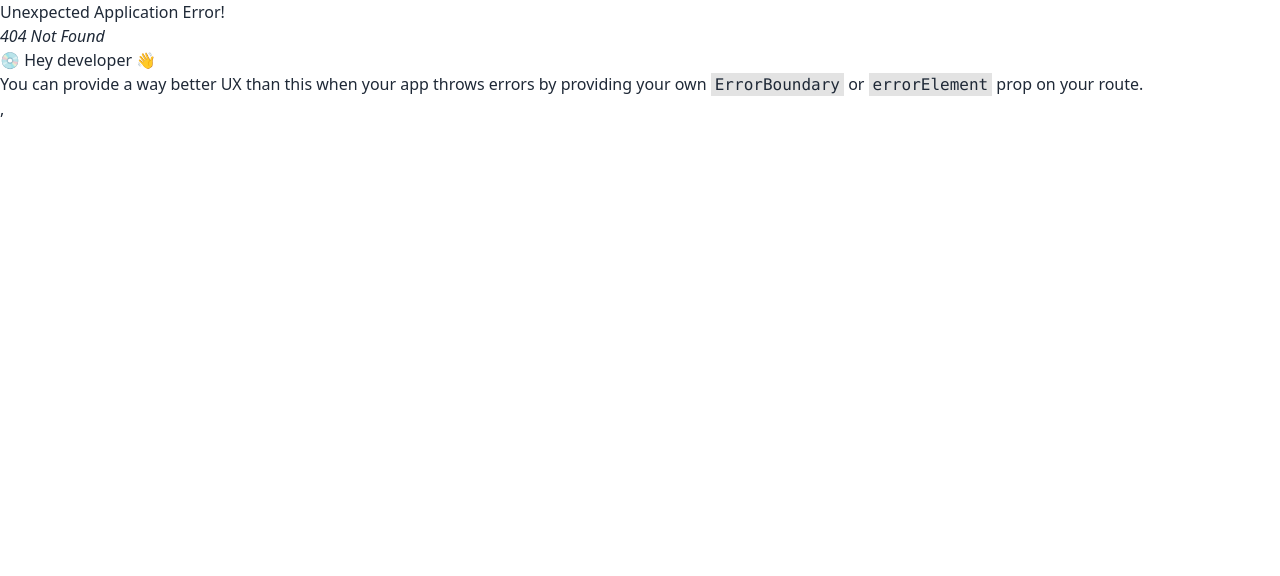
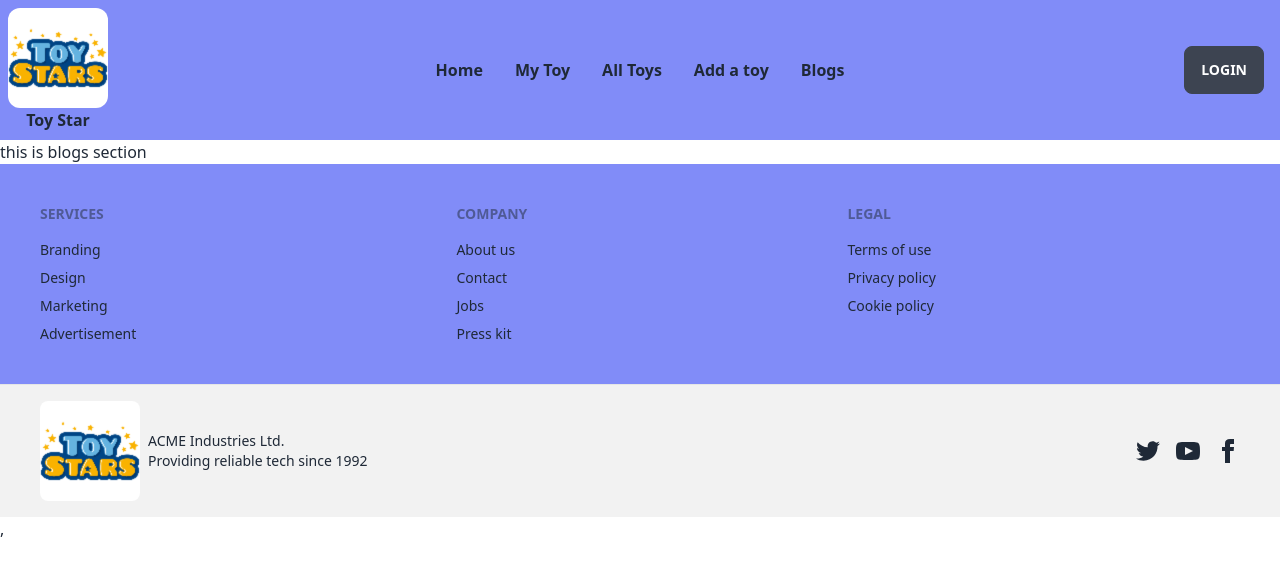
Before and after one commit to Farjanajhn/the-toy-story-client, a React (Vite) app: page /blogs in a window 1280 px wide. Before the commit this address had no page. Shown: the top 576 px of the page. Built offline with nearby package versions, Linux system fonts and the light colour scheme.

Commit message:
added firebase config file

```diff
--- a/package.json
+++ b/package.json
@@ -11,6 +11,7 @@
   },
   "dependencies": {
     "daisyui": "^2.51.6",
+    "firebase": "^9.22.0",
     "localforage": "^1.10.0",
     "match-sorter": "^6.3.1",
     "react": "^18.2.0",
--- a/src/Routes/Routes.jsx
+++ b/src/Routes/Routes.jsx
@@ -1,4 +1,5 @@
 import { createBrowserRouter } from "react-router-dom";
+import Blogs from "../components/Home/Home/Blogs";
 import Home from "../components/Home/Home/Home";
 import Login from "../components/Home/Login";
 import Registration from "../components/Home/Registration";
@@ -22,7 +23,8 @@ const router = createBrowserRouter([
         element:<Registration></Registration>
       },
       {
-
+        path: 'blogs',
+        element:<Blogs></Blogs>
       }
     ]
   },
--- a/src/components/Home/Home/Banner.jsx
+++ b/src/components/Home/Home/Banner.jsx
@@ -4,7 +4,7 @@ import { Link } from "react-router-dom";
 const Banner = () => {
   return (
     <div className="hero max-h-screen">
-    <img src="https://as2.ftcdn.net/v2/jpg/01/17/01/17/1000_F_117011711_eGTO7cIBo2uN0FvdazRvW3M6Ffz52uzW.jpg" alt="" />
+    <img src="https://img.freepik.com/premium-vector/children-with-simple-geometry-forms-different-geometric-shape-educational-geometry-children-back-school_253263-121.jpg?w=2000" alt="" />
 <div className="hero-overlay bg-opacity-30"></div>
 <div className="hero-content text-center text-neutral-content">
 <div className="max-w-lg">
--- /dev/null
+++ b/src/components/Home/Home/Blogs.jsx
@@ -0,0 +1,11 @@
+
+
+const Blogs = () => {
+  return (
+    <div>
+      <h1>this is blogs section</h1>
+    </div>
+  );
+};
+
+export default Blogs;
--- a/src/components/Home/Registration.jsx
+++ b/src/components/Home/Registration.jsx
@@ -6,7 +6,7 @@ const Registration = () => {
   <div className="hero-content flex-col lg:flex-row-reverse">
     <div className="text-center lg:text-left">
       <h1 className="text-5xl font-bold text-center mb-2">Registration now!</h1>
-     <img src="https://www.leadquizzes.com/wp-content/uploads/2019/06/New-blog-graphic-16.jpg" alt="" />
+     <img className="h-96 rounded-xl" src="https://www.leadquizzes.com/wp-content/uploads/2019/06/New-blog-graphic-16.jpg" alt="" />
     </div>
     <div className="card flex-shrink-0 w-full max-w-sm shadow-2xl bg-base-100">
       <div className="card-body">
--- a/src/components/Shared/NavBar.jsx
+++ b/src/components/Shared/NavBar.jsx
@@ -9,7 +9,7 @@ const NavBar = () => {
         <li className='font-semibold'><a>My Toy</a></li>
         <li className='font-semibold'><a>All Toys</a></li>
         <li className='font-semibold'><a>Add a toy</a></li>
-       <li className='font-semibold'><a>Blogs</a></li>
+       <li className='font-semibold'><Link to='blogs'>Blogs</Link></li>
   </>
   return (
 
--- /dev/null
+++ b/src/firebase/firebase.config.js
@@ -0,0 +1,19 @@
+// Import the functions you need from the SDKs you need
+import { initializeApp } from "firebase/app";
+// TODO: Add SDKs for Firebase products that you want to use
+// https://firebase.google.com/docs/web/setup#available-libraries
+
+// Your web app's Firebase configuration
+const firebaseConfig = {
+  apiKey: "AIzaSyDIkKB-W_fCwqb_WlmJbg-fcXRqA8mnVFE",
+  authDomain: "toy-story-b1089.firebaseapp.com",
+  projectId: "toy-story-b1089",
+  storageBucket: "toy-story-b1089.appspot.com",
+  messagingSenderId: "840236933815",
+  appId: "1:840236933815:web:afce0544eef54709b26332"
+};
+
+// Initialize Firebase
+const app = initializeApp(firebaseConfig);
+
+export default (app)
```
Also changed, not shown: 1 other file (tests, documents, lock files or other folders).
